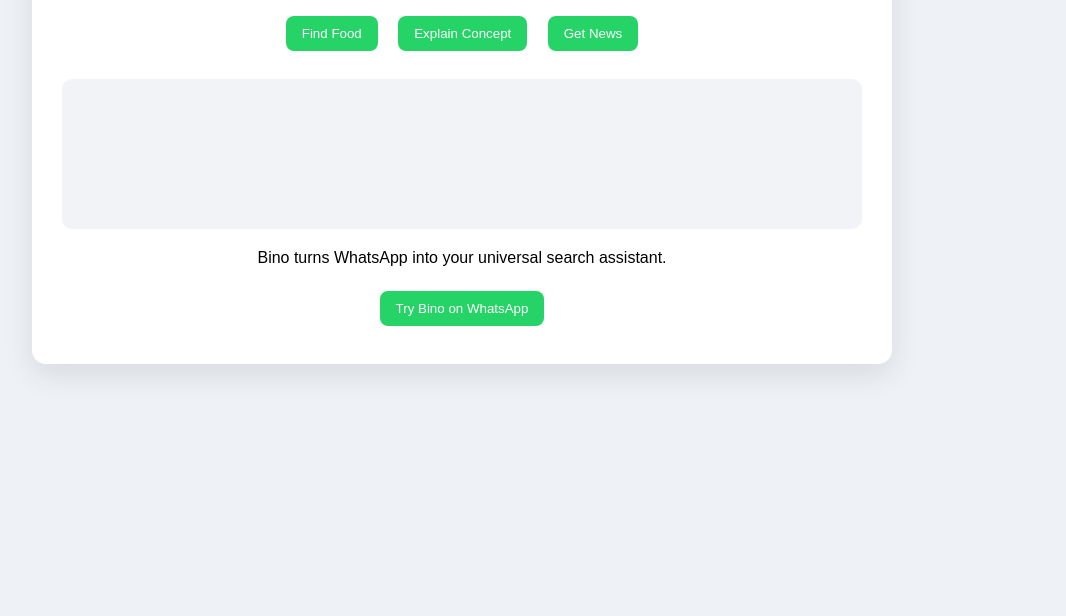
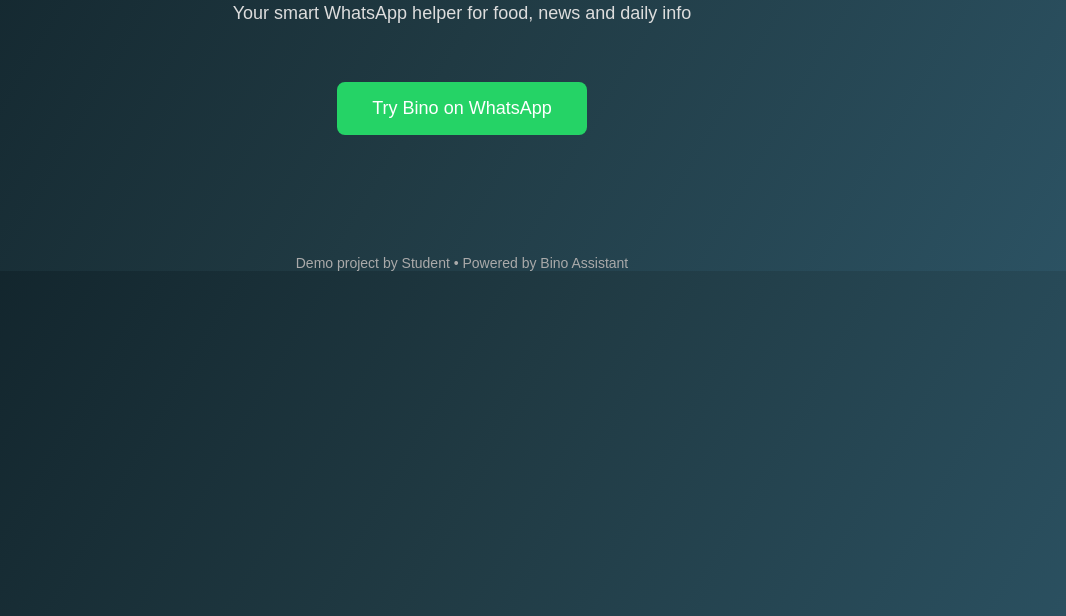
Before and after one commit to s-poo/bino-experience, a plain HTML site: page index.html in a window 1280 px wide. Shown: the part 184-800 px from the top of the page, without its empty margins (178-1244 px from the left). Drawn offline with Linux system fonts and the light colour scheme.

Commit message:
Add files via upload

```diff
--- a/index.html
+++ b/index.html
@@ -1,92 +1,76 @@
 <!DOCTYPE html>
-<html>
+<html lang="en">
 <head>
     <meta charset="UTF-8">
-<title>Bino – Search Without Opening Apps</title>
+    <meta name="viewport" content="width=device-width, initial-scale=1.0">
+    <title>Bino Assistant</title>
+
     <style>
         body{
-font-family:Arial;
-background:#eef2f7;
-padding:40px;
+            margin:0;
+            font-family: Arial, sans-serif;
+            background: linear-gradient(120deg,#0f2027,#203a43,#2c5364);
+            color:white;
             text-align:center;
         }
+
         .container{
-max-width:800px;
-margin:auto;
-background:white;
-padding:30px;
-border-radius:14px;
-box-shadow:0 10px 30px rgba(0,0,0,0.1);
+            margin-top:120px;
         }
-h1{color:#1c2b4a;}
-.chat{
-background:#f1f3f6;
-padding:15px;
-border-radius:10px;
-margin-top:20px;
-text-align:left;
-min-height:120px;
+
+        h1{
+            font-size:42px;
+            margin-bottom:10px;
         }
-.msg{
-margin:8px 0;
-padding:10px;
-border-radius:8px;
-max-width:70%;
+
+        p{
+            font-size:18px;
+            color:#ddd;
         }
-.user{background:#dcf8c6;margin-left:auto;}
-.bot{background:white;border:1px solid #ddd;}
-button{
-margin:8px;
-padding:10px 16px;
+
+        .btn{
+            display:inline-block;
+            margin-top:40px;
+            padding:16px 35px;
+            font-size:18px;
+            color:white;
+            background:#25D366;
             border:none;
             border-radius:8px;
-background:#25D366;
-color:white;
-cursor:pointer;
+            text-decoration:none;
+            transition:0.3s;
+        }
+
+        .btn:hover{
+            background:#1ebe5d;
+            transform:scale(1.05);
+        }
+
+        footer{
+            margin-top:120px;
+            font-size:14px;
+            color:#aaa;
         }
     </style>
-
-<script>
-function demo(type){
-let chat=document.getElementById("chat");
-if(type=="food"){
-chat.innerHTML+=`<div class="msg user">Find best biryani near me</div>
-<div class="msg bot">Here are top-rated biryani places near you ⭐</div>`;
-}
-if(type=="ml"){
-chat.innerHTML+=`<div class="msg user">Explain machine learning simply</div>
-<div class="msg bot">Machine learning lets computers learn from data instead of rules.</div>`;
-}
-if(type=="news"){
-chat.innerHTML+=`<div class="msg user">Summarize today's news</div>
-<div class="msg bot">Here’s a quick 60-second news summary for today 📰</div>`;
-}
-}
-</script>
 </head>
 
 <body>
+
 <div class="container">
+    <h1>🤖 Bino Assistant</h1>
+    <p>Your smart WhatsApp helper for food, news and daily info</p>
 
-<h1>Bino – Search Without Opening Apps</h1>
-<p>Why open 5 apps when one WhatsApp chat can do it all?</p>
-
-<div>
-<button onclick="demo('food')">Find Food</button>
-<button onclick="demo('ml')">Explain Concept</button>
-<button onclick="demo('news')">Get News</button>
+    <!-- FINAL WORKING BUTTON -->
+    <a class="btn"
+       href="https://wa.me/918762192191?text=Hi%20Bino%2C%20I%20want%20help%20with%20food%20and%20news"
+       target="_blank">
+       Try Bino on WhatsApp
+    </a>
 </div>
 
-<div id="chat" class="chat"></div>
+<footer>
+    Demo project by Student • Powered by Bino Assistant
+</footer>
 
-<p style="margin-top:20px;">
-Bino turns WhatsApp into your universal search assistant.
-</p>
-
-<a href="https://wa.me/918762192191" target="_blank">
-<button>Try Bino on WhatsApp</button>
-</a>
-
-</div>
 </body>
 </html>
```
Lines whose indentation alone changed are shown as unchanged.
